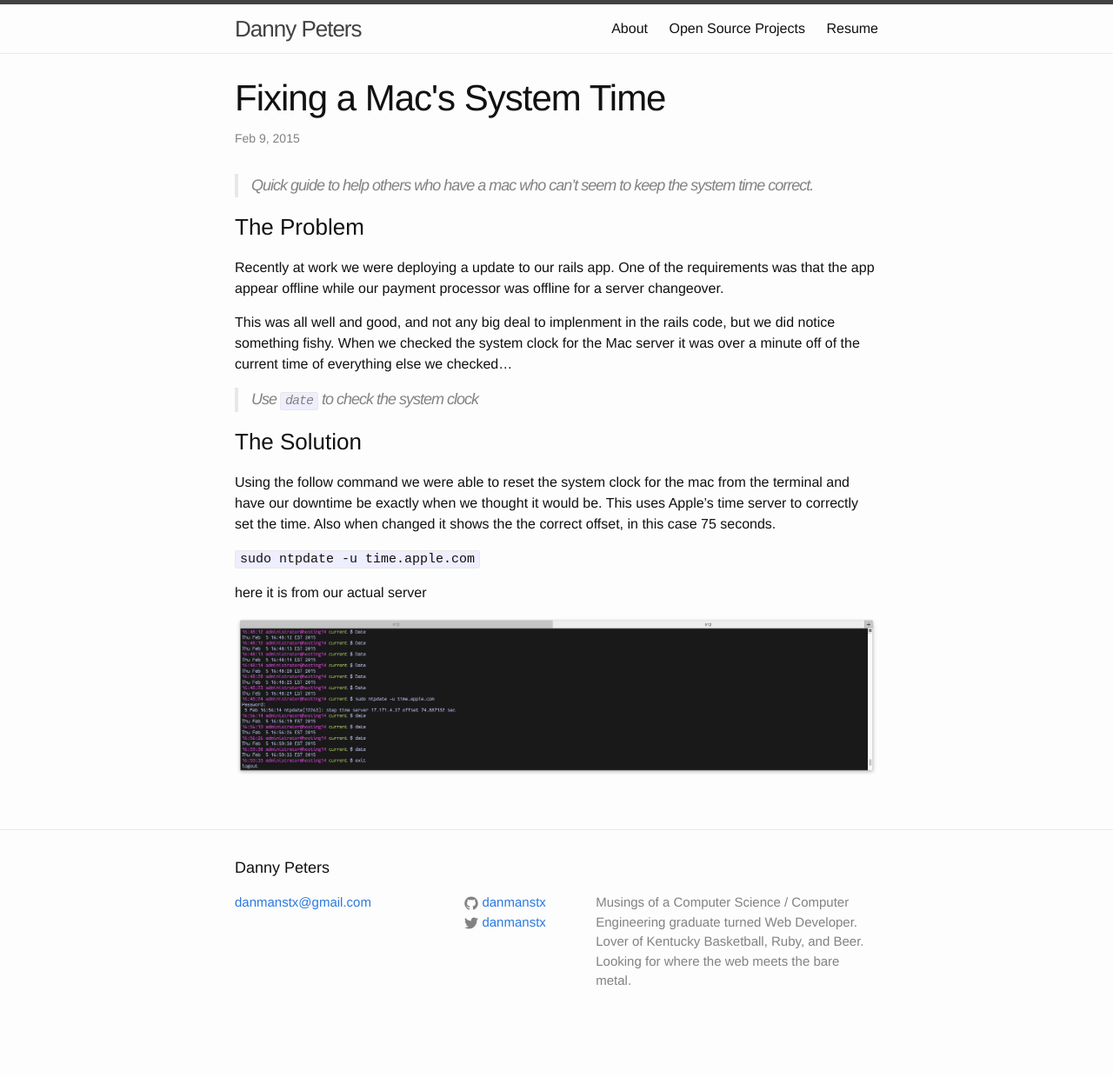
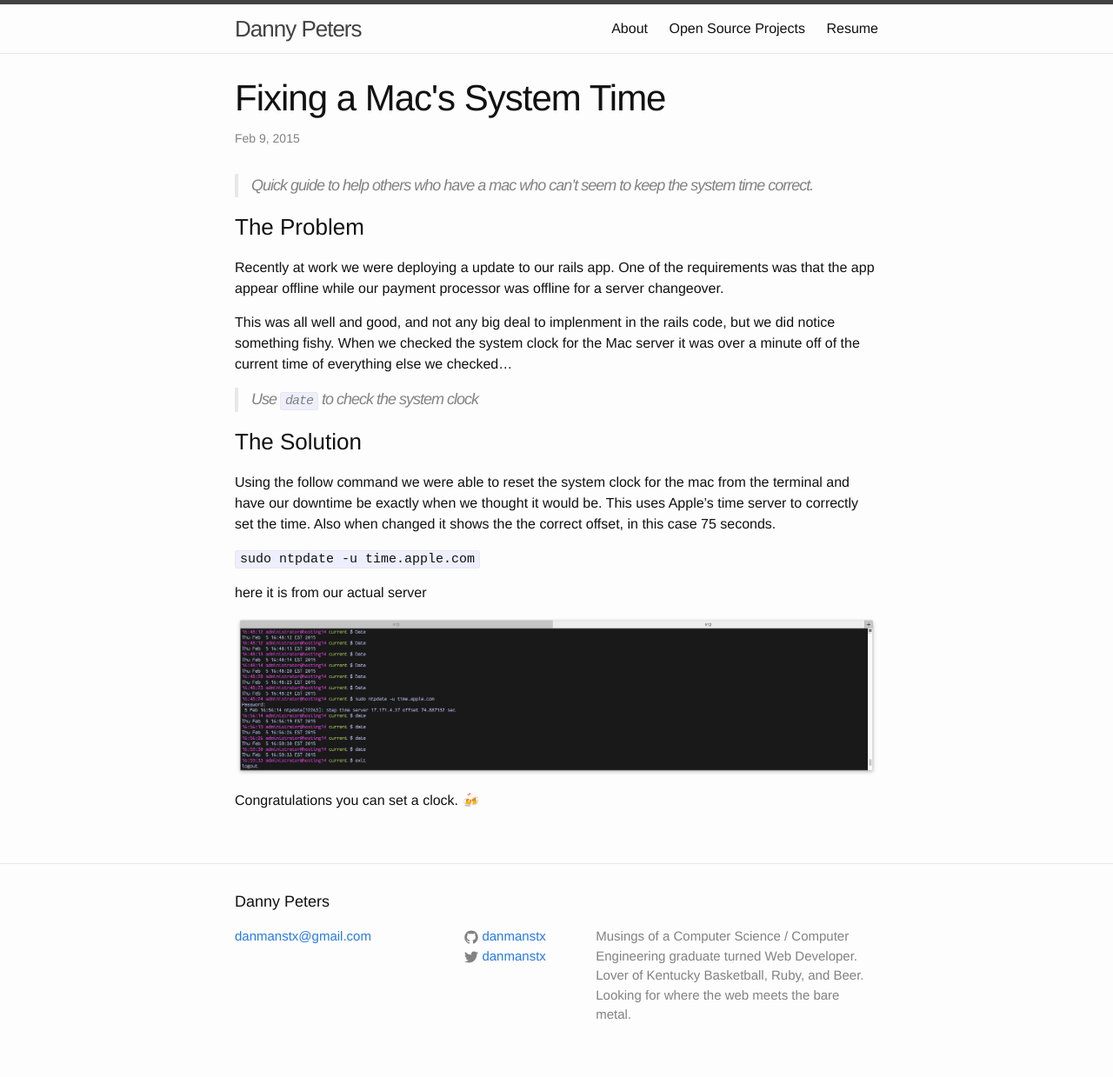
Before and after one commit to danmanstx/dannypetersme, a Jekyll site: the page built from _posts/2015-02-09-reset-server-clock-on-mac.markdown, in a window 1280 px wide. Shown: the whole page at 87% size. Built offline with Jekyll 4.4.1, drawn with Linux system fonts in a browser that asks for light colours; comment, search, counter and statistics services are not loaded; before the commit the page ends 1200 px from its top, so only the background shows below that.

Commit message:
updated system clock post

```diff
--- a/_posts/2015-02-09-reset-server-clock-on-mac.markdown
+++ b/_posts/2015-02-09-reset-server-clock-on-mac.markdown
@@ -26,3 +26,5 @@ Using the follow command we were able to reset the system clock for the mac from
 here it is from our actual server
 
 ![weird time is weird]({{ site.url }}/assets/time.png)
+
+Congratulations you can set a clock. 🍻
```
